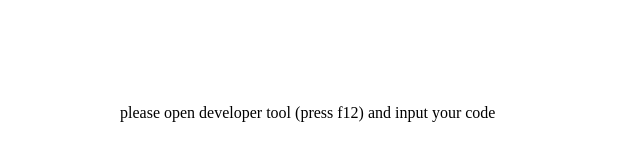
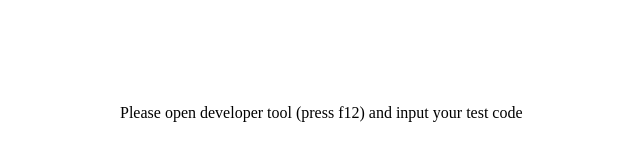
Before and after one commit to ThunderboltSmile/baiduFrontEndStudy, a plain HTML site: page nuomi-study/vue-2/vue-2.html in a window 1280 px wide. Shown: the full height of the page, 270-910 px from the left. Drawn offline with Linux system fonts and the light colour scheme.

Commit message:
Update vue-2.html

```diff
--- a/nuomi-study/vue-2/vue-2.html
+++ b/nuomi-study/vue-2/vue-2.html
@@ -32,7 +32,7 @@
     <section>
         <div class="container">
             <div class="caption">
-                <p>please open developer tool (press f12) and input your code</p>
+                <p>Please open developer tool (press f12) and input your test code</p>
             </div>
         </div>
     </section>
```
